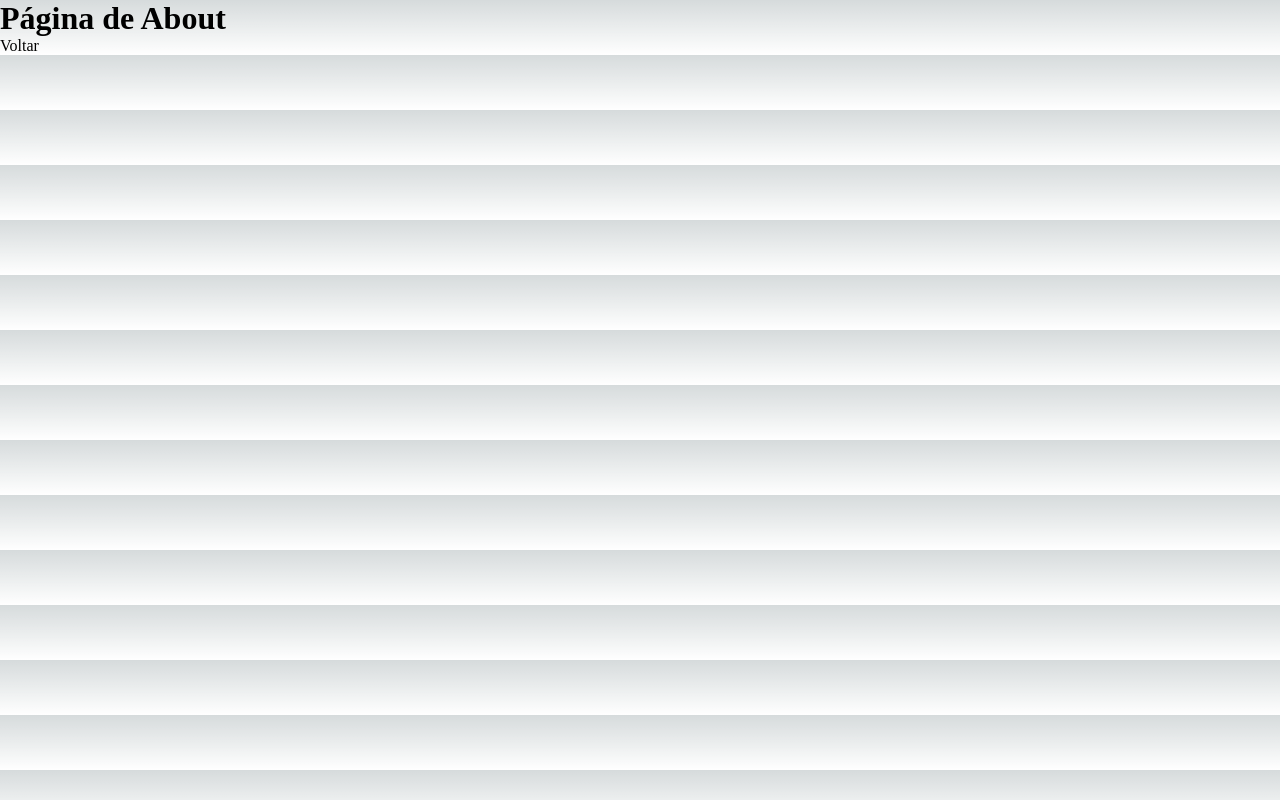
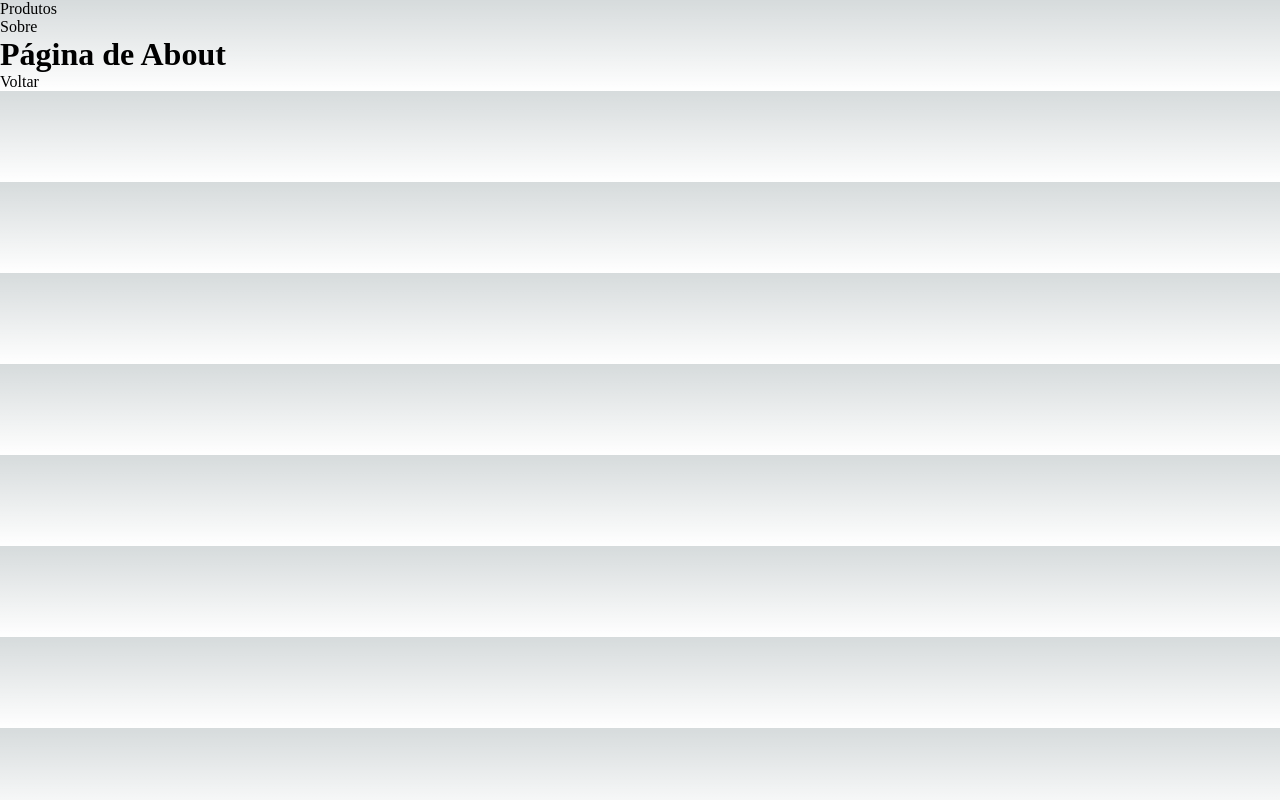
Before and after one commit to swttpch/nextjs-learning, a Next.js app: page /about in a window 1280 px wide. Built offline with nearby package versions, Linux system fonts and the light colour scheme.

Commit message:
component

```diff
--- /dev/null
+++ b/components/NavBar.jsx
@@ -0,0 +1,14 @@
+import Link from "next/link"
+
+export default function NavBar(){
+    return  (
+        <ul>
+            <li>
+                <Link href="/products"><>Produtos</></Link>
+            </li>
+            <li>
+                <Link href="/about"><>Sobre</></Link>
+            </li>
+        </ul>
+    )
+}
--- a/src/pages/about.js
+++ b/src/pages/about.js
@@ -1,7 +1,9 @@
 import Link from "next/link";
+import NavBar from "../../components/NavBar";
 
 export default function About() {
     return <>
+        <NavBar/>
         <h1>Página de About</h1>
         <Link href="/">Voltar</Link>
     </>
--- a/src/pages/products/index.js
+++ b/src/pages/products/index.js
@@ -1,6 +1,8 @@
 import Link from "next/link"
+import NavBar from "../../../components/NavBar"
 export default function Products() {
     return <>
+        <NavBar/>
         <h1>Products</h1>
         <Link href="/">Voltar</Link>
     </>
```
Also changed, not shown: src/pages/index.js (+2 -10 lines).
